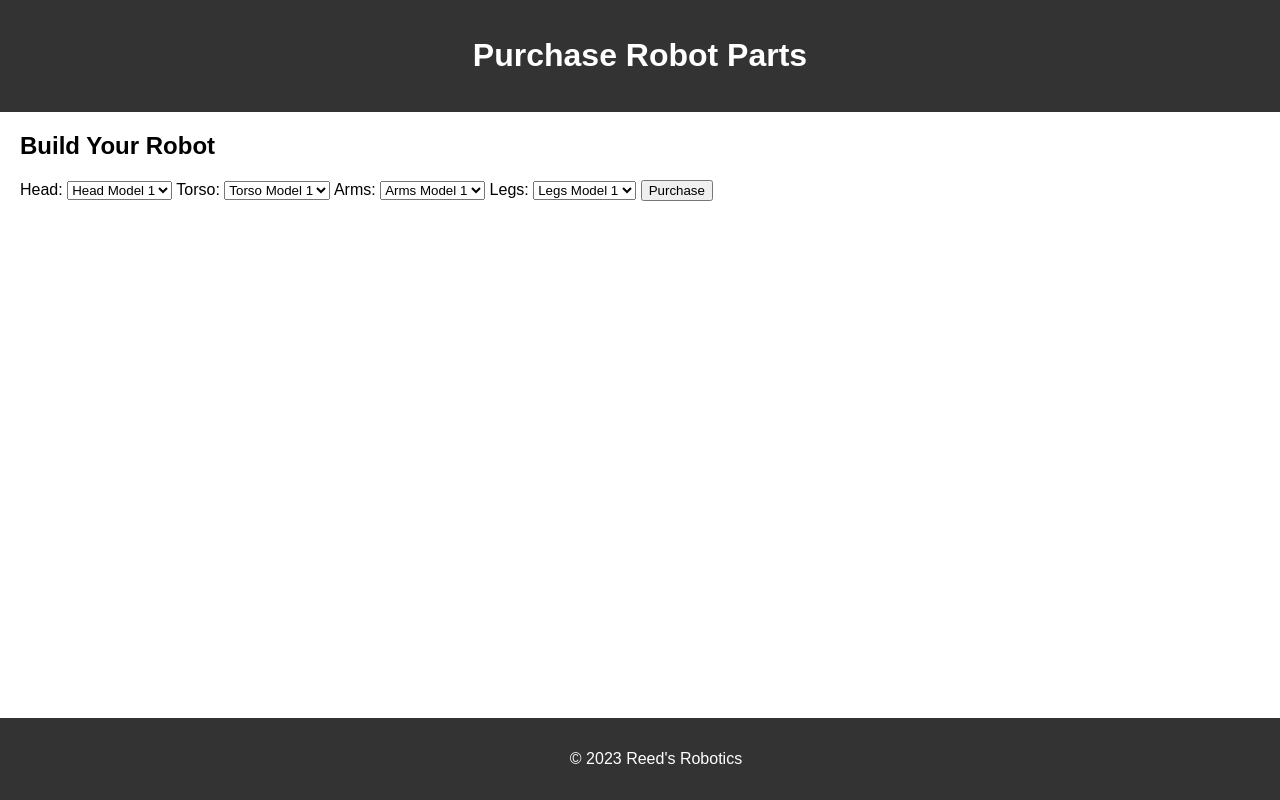
After one commit to Thomas-Moore81/Reed-s-Robotics, a Python web app: template templates/purchase_page.html in a window 1280 px wide. The commit adds this page. Run offline with Jinja, Linux system fonts and the light colour scheme; the template is opened without the code that fills it, so the values that code supplies are empty.

Commit message:
purchase page doesnt work fully

```diff
--- a/templates/landing_page.html
+++ b/templates/landing_page.html
@@ -14,7 +14,7 @@
     <section id="landing">
         <div class="login-container">
             <h2>Login</h2>
-            <form action="create_robot.html" method="post">
+            <form action="purchase_page.html" method="post" onsubmit="return redirectUser()">
                 <label for="email">Email:</label>
                 <input type="email" id="email" name="email" required>
 
@@ -39,7 +39,7 @@
             // Check if email and password are not empty
             if (email && password) {
                 // Redirect to the purchasing page
-                window.location.href = "purchasing_page.html";
+                window.location.href = "purchase_page.html";
             } else {
                 alert("Please enter both email and password.");
             }
--- /dev/null
+++ b/templates/purchase_page.html
@@ -0,0 +1,53 @@
+<!DOCTYPE html>
+<html lang="en">
+<head>
+    <meta charset="UTF-8">
+    <meta name="viewport" content="width=device-width, initial-scale=1.0">
+    <link rel="stylesheet" href="styles.css">
+    <title>Reed's Robotics - Purchase Page</title>
+</head>
+<body>
+    <header>
+        <h1>Purchase Robot Parts</h1>
+    </header>
+
+    <section id="purchase">
+        <h2>Build Your Robot</h2>
+        <form action="order_confirmation.html" method="post">
+            <label for="head">Head:</label>
+            <select id="head" name="head" required>
+                <option value="head1">Head Model 1</option>
+                <option value="head2">Head Model 2</option>
+
+            </select>
+
+            <label for="torso">Torso:</label>
+            <select id="torso" name="torso" required>
+                <option value="torso1">Torso Model 1</option>
+                <option value="torso2">Torso Model 2</option>
+
+            </select>
+
+            <label for="arms">Arms:</label>
+            <select id="arms" name="arms" required>
+                <option value="arms1">Arms Model 1</option>
+                <option value="arms2">Arms Model 2</option>
+
+            </select>
+
+            <label for="legs">Legs:</label>
+            <select id="legs" name="legs" required>
+                <option value="legs1">Legs Model 1</option>
+                <option value="legs2">Legs Model 2</option>
+
+            </select>
+
+            <button type="submit">Purchase</button>
+        </form>
+    </section>
+
+    <footer>
+        <p>&copy; 2023 Reed's Robotics</p>
+    </footer>
+</body>
+</html>
```
